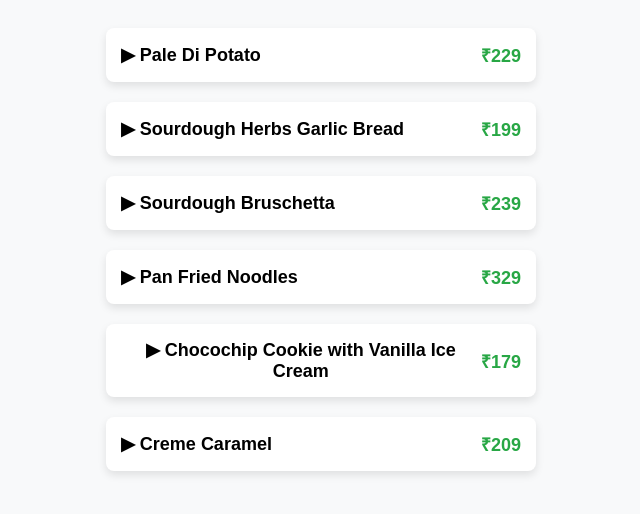
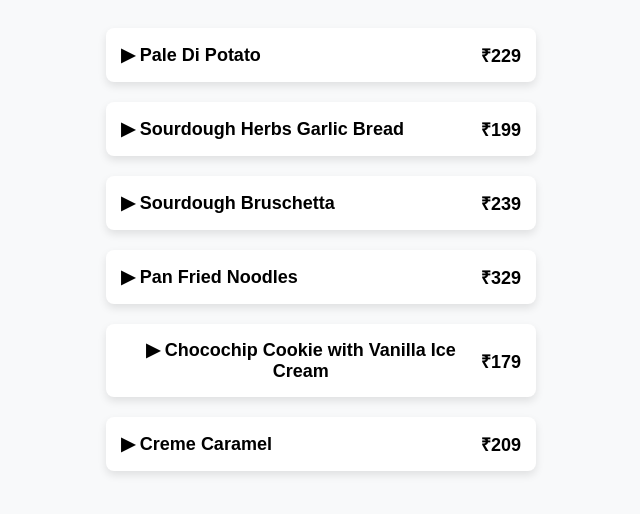
Before and after one commit to archit0311/todaysspecial, a website: page tsp.html in a window 1280 px wide. Shown: the part 60-574 px from the top of the page, without its empty margins (319-959 px from the left). Drawn offline with Linux system fonts and the light colour scheme.

Commit message:
PRICE color change

```diff
--- a/tsp.html
+++ b/tsp.html
@@ -51,7 +51,7 @@
         }
 
         .menu-price {
-            color: #28a745;
+            color:;
             font-size: 16px;
         }
 
```
